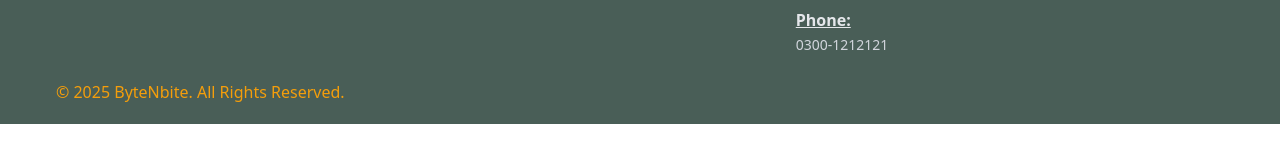
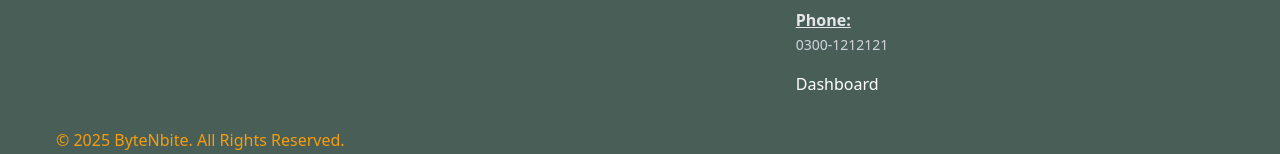
Before and after one commit to HarisKhann1/Byte-n-Bite, a React (Vite) app: page /menu in a window 1280 px wide. Shown: the part 384-538 px from the top of the page. Built offline with nearby package versions, Linux system fonts and the light colour scheme; no server answers.

Commit message:
fixed dashboard UI

```diff
--- a/src/components/dashboard/Login.jsx
+++ b/src/components/dashboard/Login.jsx
@@ -48,7 +48,7 @@ export default function Login(props) {
     return (
         <>
         <DashboardHeader title='Dashboard'/>
-        <section className='pt-25 lg:pt-10 pb-10 flex flex-col items-center'>
+        <section className='pt-25 lg:pt-0 pb-10 flex flex-col items-center'>
                 <div className='bg-[#ebf1f4] p-8 lg:pl-10 pb-10 rounded-3xl shadow-md flex flex-row md:gap-12 lg:gap-8 justify-between'>
                     <div className='flex flex-col md:gap-12 md:w-[40%]'>
                         <div className='hidden md:block text-center w-28'>
--- a/src/components/footer/Footer.jsx
+++ b/src/components/footer/Footer.jsx
@@ -1,6 +1,7 @@
 import React from 'react'
 import Logo from '../../assets/images/logo.png'
 import Container from '../Container'
+import { Link } from 'react-router-dom'
 
 export default function Footer(props) {
 
@@ -31,6 +32,11 @@ export default function Footer(props) {
                             <h3 className='text-gray-200 underline font-semibold'>Phone:</h3>
                             <a className='text-gray-300 text-sm' href="tel:03001212121">0300-1212121</a>
                         </div>
+                            <Link
+                                to='/dashboard/login'
+                                        className='font-medium block py-2 text-white'>
+                                        Dashboard
+                            </Link>
                     </div>
                 </div>
                     <p className='text-primary md:text-start mt-6 text-center'>© 2025 ByteNbite. All Rights Reserved.</p>
```
